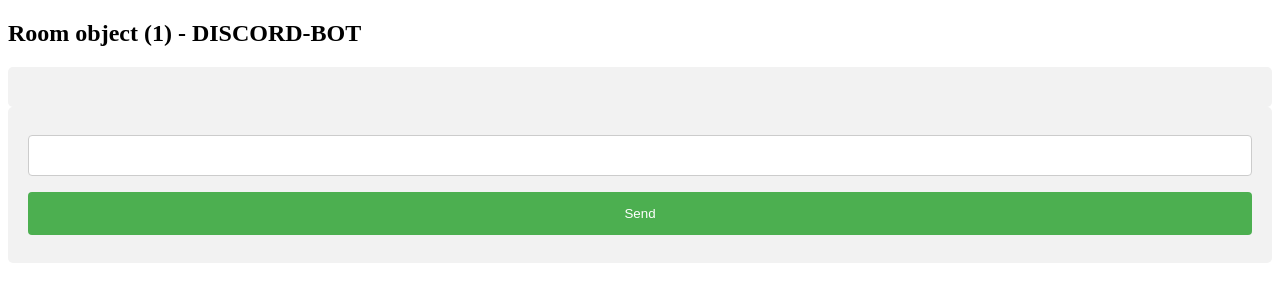
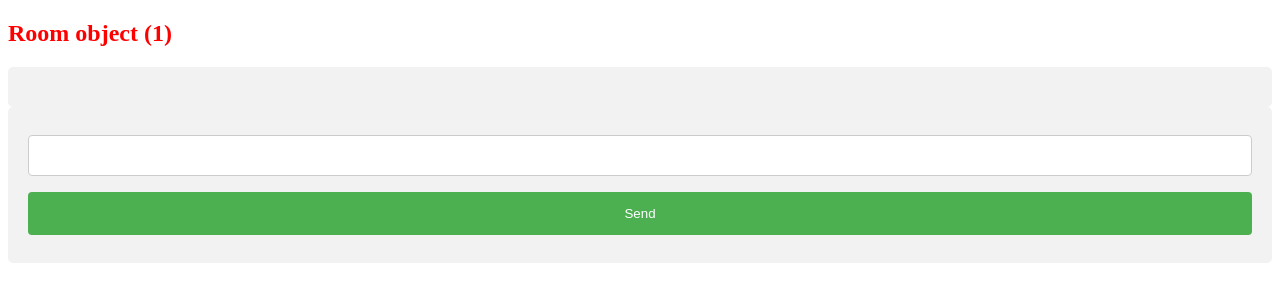
Before and after one commit to AmietKrMandal/DISCORD_BOT, a Django app: template templates/room.html in a window 1280 px wide. Shown: the top 302 px of the page. Run offline with Django 4.2, Linux system fonts and the light colour scheme; the template is opened without the code that fills it: values that come from a table or form of the project are taken from there, others are empty; data comes from the database, SQL or seed files in the repository; some libraries are stand-ins or nearby versions.

Commit message:
complete_task

```diff
--- a/templates/index.html
+++ b/templates/index.html
@@ -29,7 +29,7 @@
     }
 
     input[type=submit]:hover {
-    background-color: #45a049;
+    background-color: #7445a0;
     }
 
     div {
--- a/templates/room.html
+++ b/templates/room.html
@@ -10,7 +10,7 @@
 </head>
 <body>
 
-<h2>{{room}} - DISCORD-BOT</h2>
+<h2 style="color:red;">{{room}}</h2>
 
 <div id="display">
 
```
